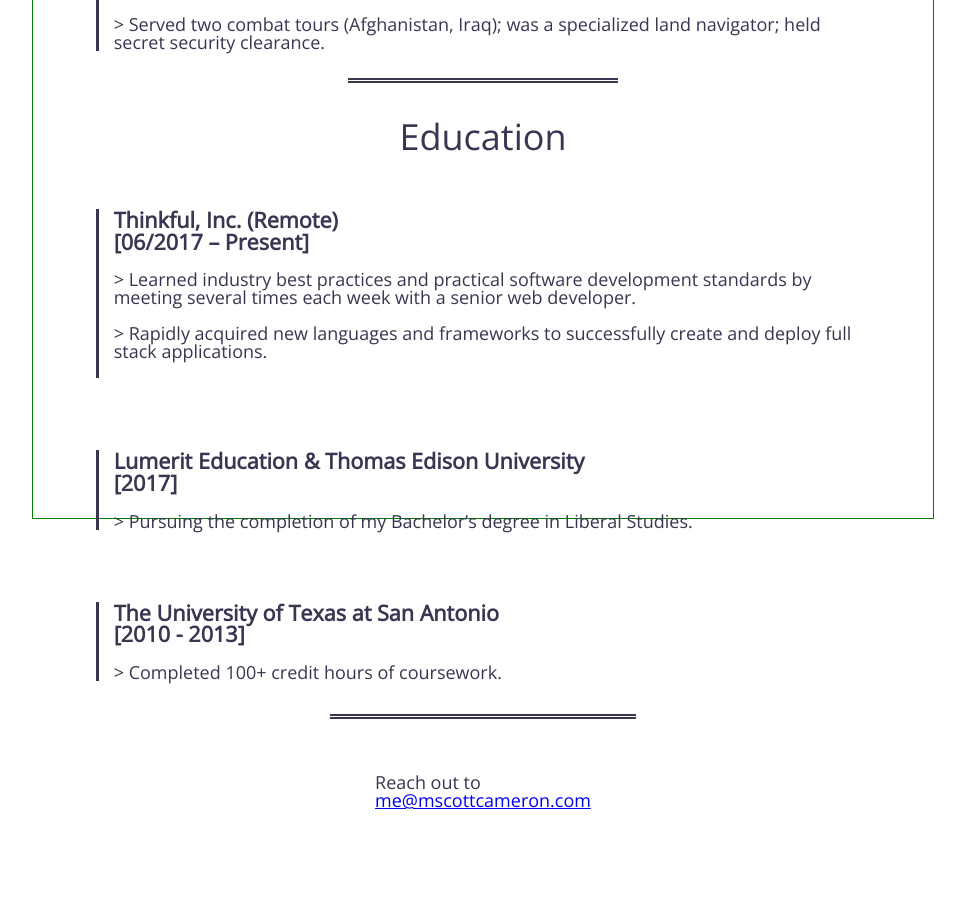
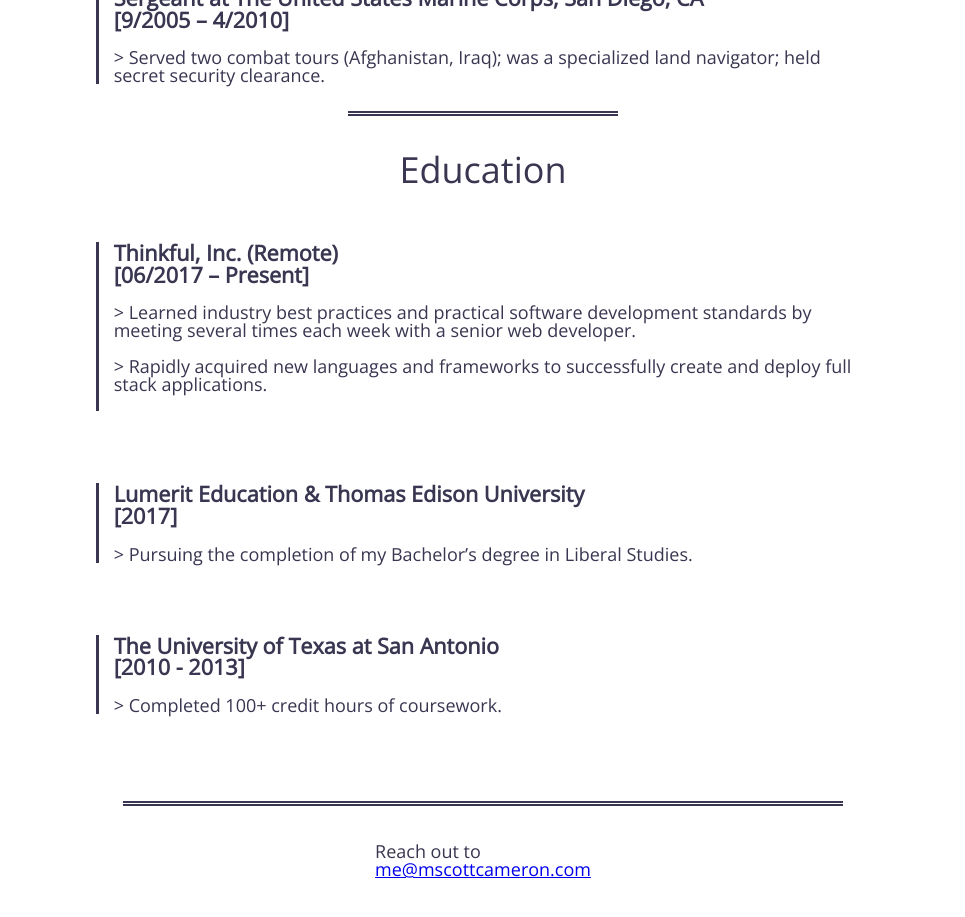
Before and after one commit to mscottcam/Portfolio, a plain HTML site: page index.html in a window 1280 px wide. Shown: the part 3515-4432 px from the top of the page, without its empty margins (157-1122 px from the left). Before the commit the page ends 4327 px from the top, so only its background shows below. Drawn offline with nearby package versions, Linux system fonts and the light colour scheme.

Commit message:
fixes footer display issues and overlap

```diff
--- a/index.html
+++ b/index.html
@@ -138,8 +138,8 @@
           </ul>
         </div>
       </section>
-      <footer>
-        <p>Reach out to <br><a href="mailto:me@mscottcameron.com">me@mscottcameron.com</a></p>
+      <footer class="footer">
+        <p>Reach out to<br><a href="mailto:me@mscottcameron.com">me@mscottcameron.com</a></p>
       </footer>
       <script src="https://code.jquery.com/jquery-3.1.0.js"></script>
       <script type="text/javascript" src="js/app.js"></script>
--- a/main.css
+++ b/main.css
@@ -84,7 +84,6 @@ body {
 
 
 .logo {
-  /* border: thin solid black; */
   height: 12rem;
   width: 12rem;
 }
@@ -134,10 +133,9 @@ body {
   flex-direction: column;
   align-items: center;
   width: 20rem;
-  height: 300rem;
+  height: 290rem;
   padding: 0;
   margin: 0;
-  border: thin solid green;
 }
 
 .links {
@@ -155,7 +153,6 @@ body {
 .work-button {
   order: 2;
   margin-left: 1rem;
-  /* transition: scroll 750ms ease-in 750ms; */
 }
 
 .links > a {
@@ -170,13 +167,12 @@ body {
   margin: 1.2rem 0 3rem 0;
   padding-top: 0rem;
   width: 17rem;
-  height: 70rem;
+  height: 63rem;
   display: flex;
   flex-direction: column;
   align-items: center;
   font-size: 1.2rem;
   line-height: 1.5;
-  border: thin solid red;
 }
 
 .introduction p {
@@ -194,7 +190,6 @@ body {
 
 .projects > h2 {
   border-top: 0.3rem double #383650;
-  /* margin-top: 1rem; */
   padding: 2rem 0 0 0;
   text-align: center;
   font-size: 2rem;
@@ -232,7 +227,6 @@ body {
   height: 130rem;
   margin-bottom: 3rem;
   width: 17rem;
-  border-bottom: 0.3rem double #383650;
 }
 
 
@@ -277,6 +271,14 @@ body {
   margin-bottom: 1rem;
 }
 
+.footer {
+  display: flex;
+  justify-content: center;
+  border-top: 0.3rem double #383650;
+  padding-top: 2rem;
+  width: 16rem;
+}
+
 
 
 @media only screen and (min-width: 450px) {
@@ -284,9 +286,13 @@ body {
     width: 23rem;
   }
 
+  .main {
+    height: 265rem;
+  }
+
   .introduction {
     width: 20rem;
-    height: 58rem;
+    height: 55rem;
   }
 
   .projects {
@@ -305,12 +311,21 @@ body {
   .about-me {
     height: 117rem;
   }
+
+  .footer {
+    width: 20rem;
+  }
 }
 
 @media screen and (min-width: 800px) {
   body, .top-header, .main {
     width: 45rem;
   }
+
+  .main {
+    height: 230rem;
+  }
+
   .top-header {
     height: 24rem;
     margin: 0;
@@ -335,7 +350,6 @@ body {
 
   .name {
     line-height: 5.2rem;
-    line-spacing: 5rem;
   }
 
   .links {
@@ -351,10 +365,6 @@ body {
     color: #003166;
   }
 
-  .favicons, .about-button, .work-button {
-    /* border: thin solid black; */
-  }
-
   .about-button {
     margin-left: 1.5rem;
   }
@@ -365,12 +375,12 @@ body {
     width: 39rem;
     padding-top: 3rem;
     text-align: justify;
-    height: 42rem;
+    height: 45rem;
   }
 
   .projects {
     width: 40rem;
-     height: 65rem;
+    height: 65rem;
   }
 
   .projects > h2 {
@@ -383,6 +393,12 @@ body {
 
    .about-me {
     height: 100rem;
+    width: 40rem;
+    margin-top: 0;
+  }
+
+  .footer {
+    width: 30rem;
   }
 
 }
@@ -390,23 +406,28 @@ body {
 @media (min-width: 1024px) {
   .main {
     width: 50rem;
-    height: 200rem;
+    height: 230rem;
   }
 
   .introduction {
-     /* border: thin solid black;  */
     width: 45rem;
+    height: 38rem;
   }
 
   .projects {
     width: 50rem;
   }
 
-    .project {
+  .project {
     width: 42rem;
   }
 
-    .about-me {
+  .about-me {
     height: 95rem;
+    width: 50rem;
+  }
+
+  .footer {
+    width: 40rem;
   }
 }
```
